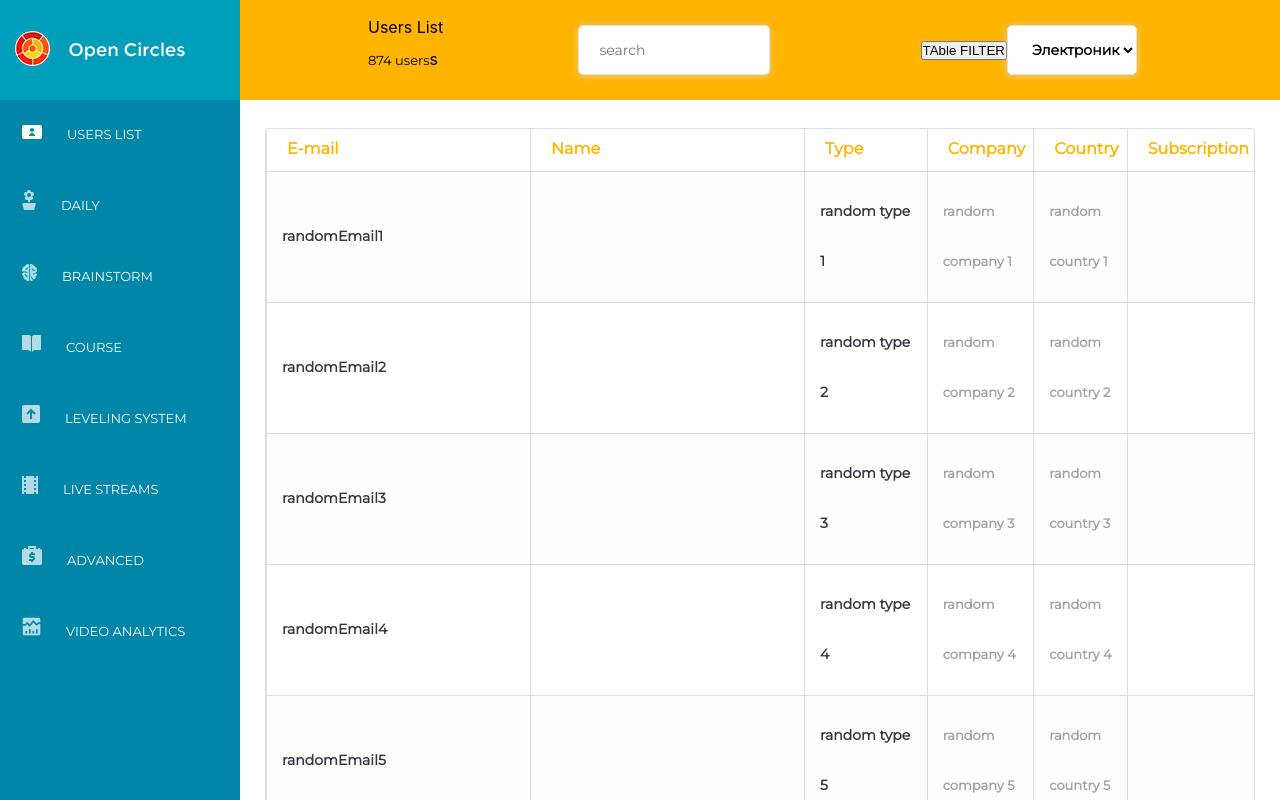
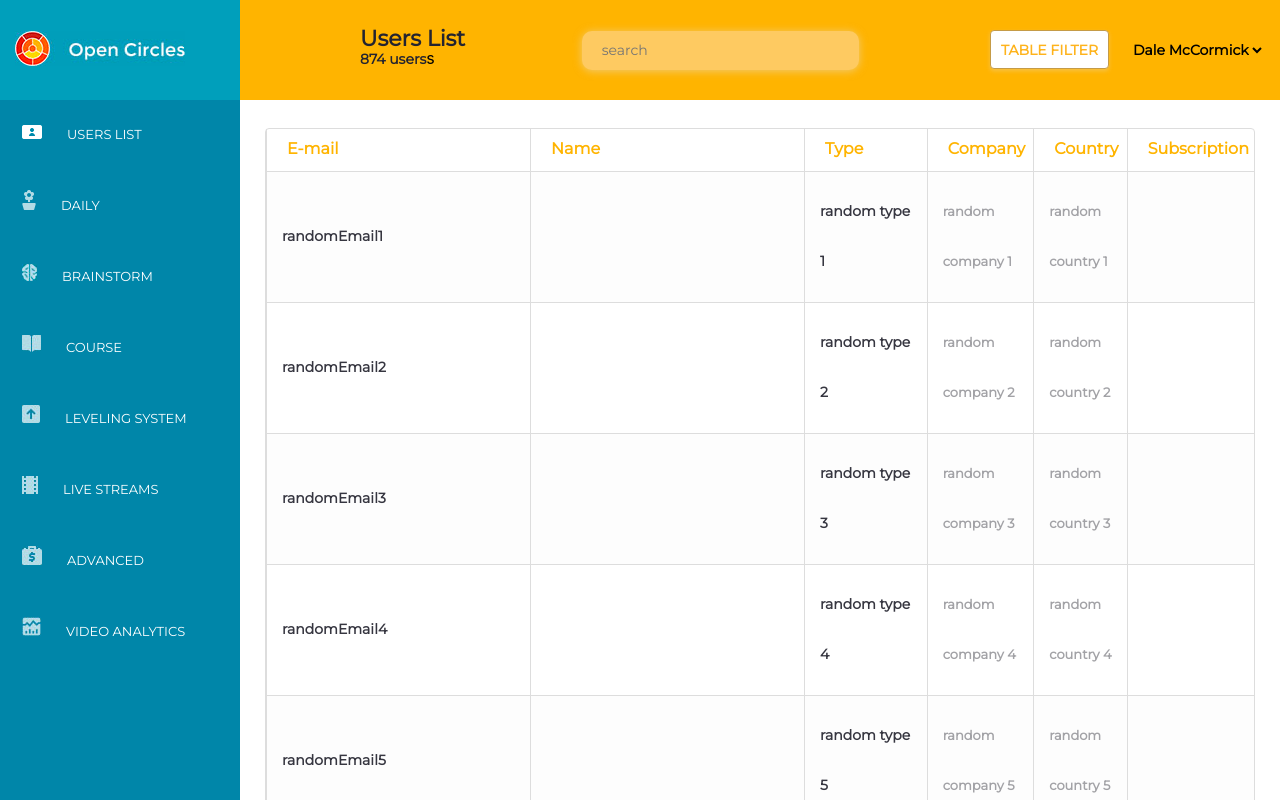
Before and after one commit to kirillGovor/Smartym-Pro, a React (Create React App) app in the folder smatriym_pro_test/: page / in a window 1280 px wide. Shown: the top 800 px of the page. Built offline with nearby package versions, Linux system fonts and the light colour scheme.

Commit message:
header was styled

```diff
--- a/smatriym_pro_test/src/components/header/header.css
+++ b/smatriym_pro_test/src/components/header/header.css
@@ -9,115 +9,56 @@
     justify-content: space-between;
     align-items: center;
     height: 100px;
-    padding: 30px 10%;
+    padding-left: 30px;
     background-color: #ffb400;
   }
 
-  .logo {
-    cursor: pointer;
+  .userHeaderList p{
+      font-size: 22px;
+      font-family: "Montserrat";
+      color: rgb(36, 36, 48);
+      font-weight: bold;
+      height: 10px;
   }
 
-  .nav__links a,
-  .cta,
-  .overlay__content a {
-    font-family: "Montserrat", sans-serif;
-    font-weight: 500;
-    color: black;
-    text-decoration: none;
+  .userHeaderList span {
+      font-size: 14px;
+      font-family: "Montserrat";
+      color: rgb(36, 36, 48);
+      font-weight: bold;
+  }
+  .userHeaderList{
+    margin-top: 10px;
+    margin-left: 90px;
   }
 
-  .nav__links {
-    list-style: none;
-    display: flex;
+  .search{
+      border-radius: 10px;
+      background-color: #feca61;
+      width: 277px;
+      height: 39px;
+      border: 0;
+      /* margin-left: 250px; */
   }
 
-  .nav__links li {
-    padding: 0px 20px;
+  .tableFilterButton{
+      border-style: solid;
+      border-width: 1px;
+      border-color: rgb(197, 155, 70);
+      border-radius: 4px;
+      background-color: rgb(255, 255, 255);
+      box-shadow: 0px 2px 4px 0px rgba(230, 230, 232, 0.3);
+      width: 119px;
+      height: 39px;
+      font-size: 14px;
+      font-family: "Montserrat";
+      color: rgb(254, 179, 28);
+      text-transform: uppercase;
+      font-weight: bold;
   }
 
-  .nav__links li a {
-    transition: all 0.3s ease 0s;
+  .headerOption{
+    background-color: rgba(255, 255, 255,0);
+    border:0;
+    box-shadow: 0px 1px 8px 0px rgba(229, 229, 235, 0);
   }
-
-  .nav__links li a:hover {
-    color: #0088a9;
-  }
-
-  .cta {
-    padding: 9px 25px;
-    background-color: rgba(0, 136, 169, 1);
-    border: none;
-    border-radius: 50px;
-    cursor: pointer;
-    transition: all 0.3s ease 0s;
-  }
-
-  .cta:hover {
-    background-color: rgba(0, 136, 169, 0.8);
-  }
-
-  /* Mobile Nav */
-
-  .menu {
-    display: none;
-  }
-
-  .overlay {
-    height: 100%;
-    width: 0;
-    position: fixed;
-    z-index: 1;
-    left: 0;
-    top: 0;
-    background-color: #24252a;
-    overflow-x: hidden;
-    transition: all 0.5s ease 0s;
-  }
-
-  .overlay__content {
-    display: flex;
-    height: 100%;
-    flex-direction: column;
-    align-items: center;
-    justify-content: center;
-  }
-
-  .overlay a {
-    padding: 15px;
-    font-size: 36px;
-    display: block;
-    transition: all 0.3s ease 0s;
-  }
-
-  .overlay a:hover,
-  .overlay a:focus {
-    color: #0088a9;
-  }
-  .overlay .close {
-    position: absolute;
-    top: 20px;
-    right: 45px;
-    font-size: 60px;
-    color: #edf0f1;
-  }
-
-  @media screen and (max-height: 450px) {
-    .overlay a {
-      font-size: 20px;
-    }
-    .overlay .close {
-      font-size: 40px;
-      top: 15px;
-      right: 35px;
-    }
-  }
-
-  @media only screen and (max-width: 800px) {
-    .nav__links,
-    .cta {
-      display: none;
-    }
-    .menu {
-      display: initial;
-    }
-  }
--- a/smatriym_pro_test/src/components/header/header.tsx
+++ b/smatriym_pro_test/src/components/header/header.tsx
@@ -4,21 +4,21 @@ import "./header.css";
 const Header = () => {
   return (
     <header>
-      <div>
+      <div className="userHeaderList">
         <p>Users List</p>
         <span>874 users</span>s
       </div>
       <div>
-        <input type="text" placeholder="search"></input>
+        <input className="search" type="text" placeholder="search"></input>
       </div>
 
       <div>
-        <button>TAble FILTER</button>
-        <select>
-          <option>Электроник</option>
-          <option>Сыроежкин</option>
-          <option>Чижиков</option>
-          <option>Кукушкина</option>
+        <button className="tableFilterButton">TABLE FILTER</button>
+        <select className="headerOption">
+          <option>Dale McCormick</option>
+          <option>filter 2</option>
+          <option>filter 3 </option>
+          <option>filter 4</option>
         </select>
       </div>
     </header>
```
